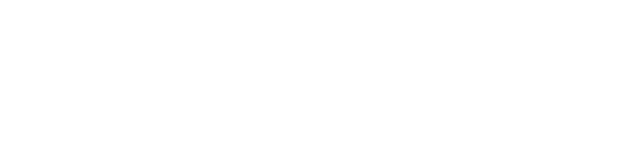
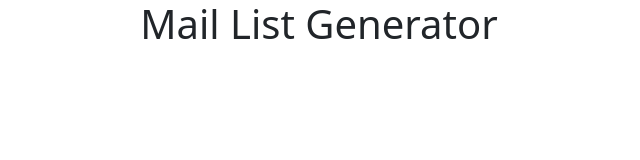
Before and after one commit to FrancescoLoCasto/vue-email-list, a plain HTML site: page index.html in a window 1280 px wide. Shown: the whole page, without its empty margins (321-961 px from the left). Drawn offline with nearby package versions, Linux system fonts and the light colour scheme.

Commit message:
start exercise

```diff
--- a/index.html
+++ b/index.html
@@ -15,6 +15,24 @@
    <body>
 
 
+      <div id="app">
+
+         <main>
+            <div class="container">
+               <div class="row">
+                  <div class="col-12 text-center">
+                     <h1>
+                        Mail List Generator
+                     </h1>
+                  </div>
+               </div>
+            </div>
+         </main>
+
+
+      </div>
+
+
       <!-- Script -->
 
       <script src="https://cdnjs.cloudflare.com/ajax/libs/axios/0.20.0/axios.min.js"></script>
```
